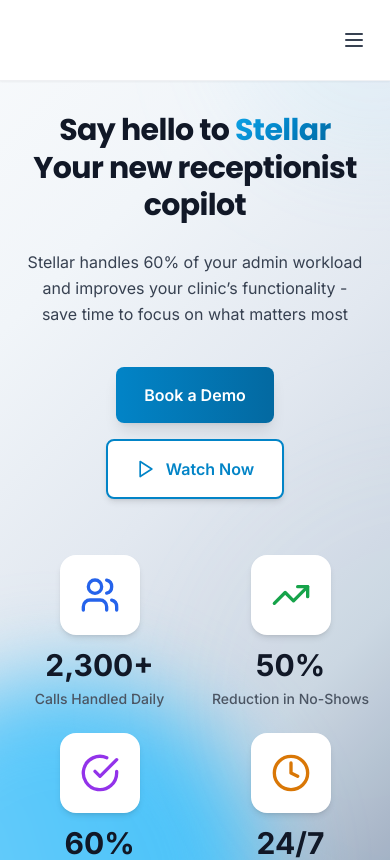
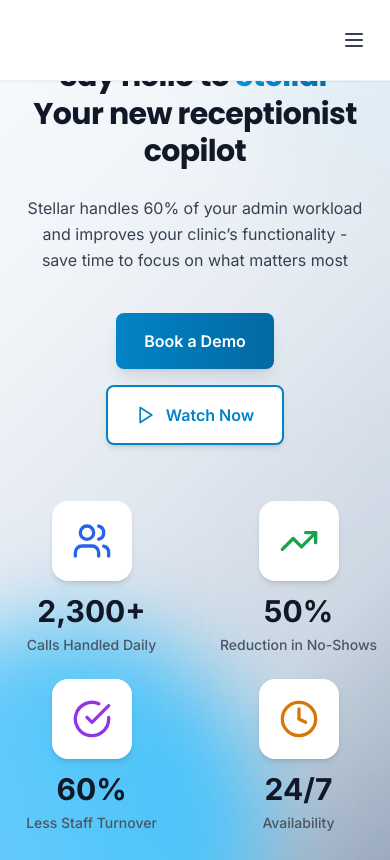
Before and after one commit to ObvAqua/stellar-ai-website, a Next.js app: page / in a window 390 px wide. Shown: the top 860 px of the page. Built offline with nearby package versions, Linux system fonts and the light colour scheme.

Commit message:
Update hero container layout
cgen-79628e81cffc4e439db2bbbcd92d3463

```diff
--- a/components/HeroSection.tsx
+++ b/components/HeroSection.tsx
@@ -63,7 +63,7 @@ export default function HeroSection() {
         />
       </div>
 
-    <div className="relative z-10 max-w-7xl mx-auto container-padding pt-20 sm:flex sm:flex-col sm:pt-[26px]">
+    <div className="relative z-10 max-w-7xl mx-auto pt-[26px] flex flex-col">
   <div className="text-center">
           {/* Trust Indicators */}
           <motion.div
```
